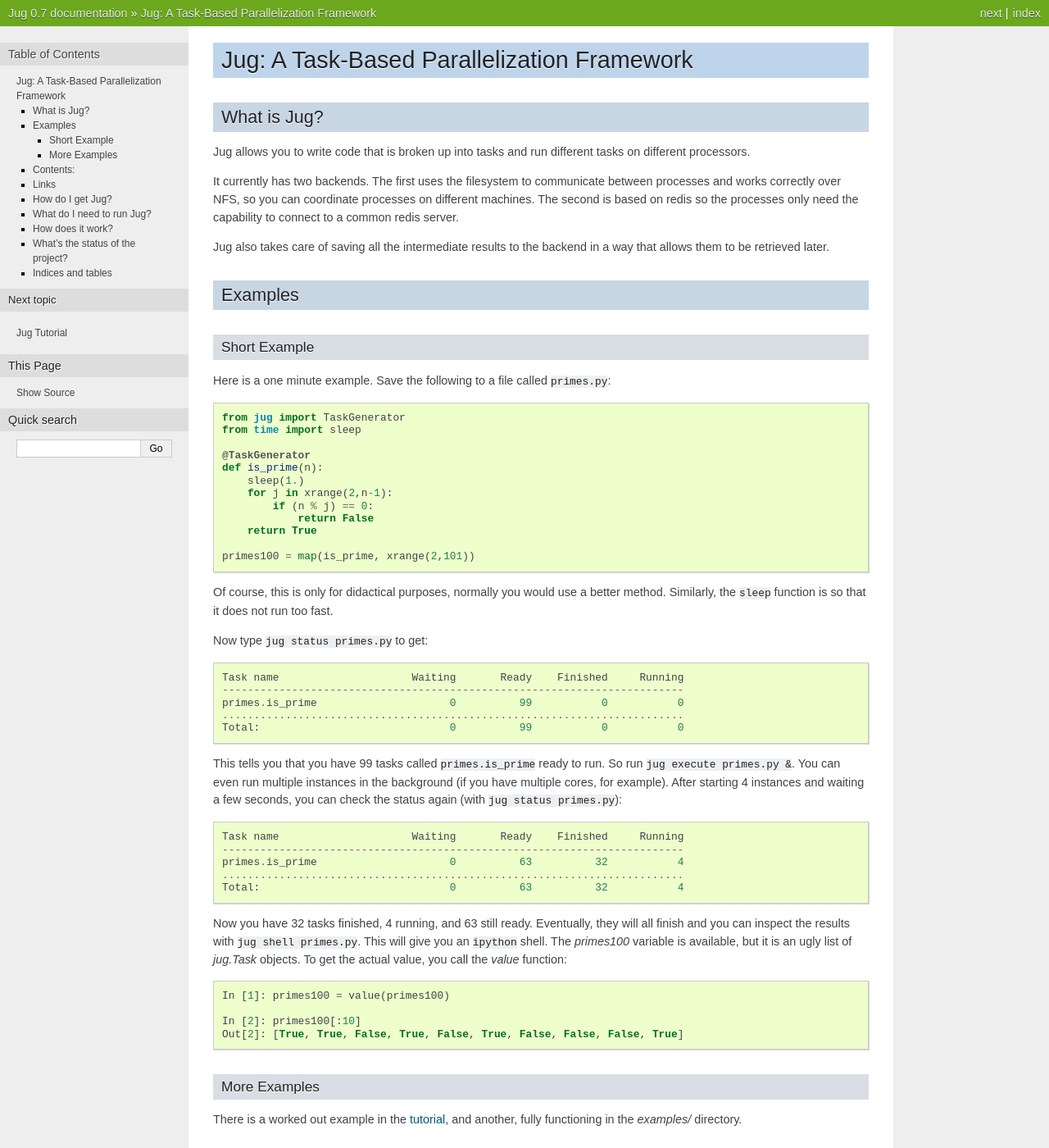
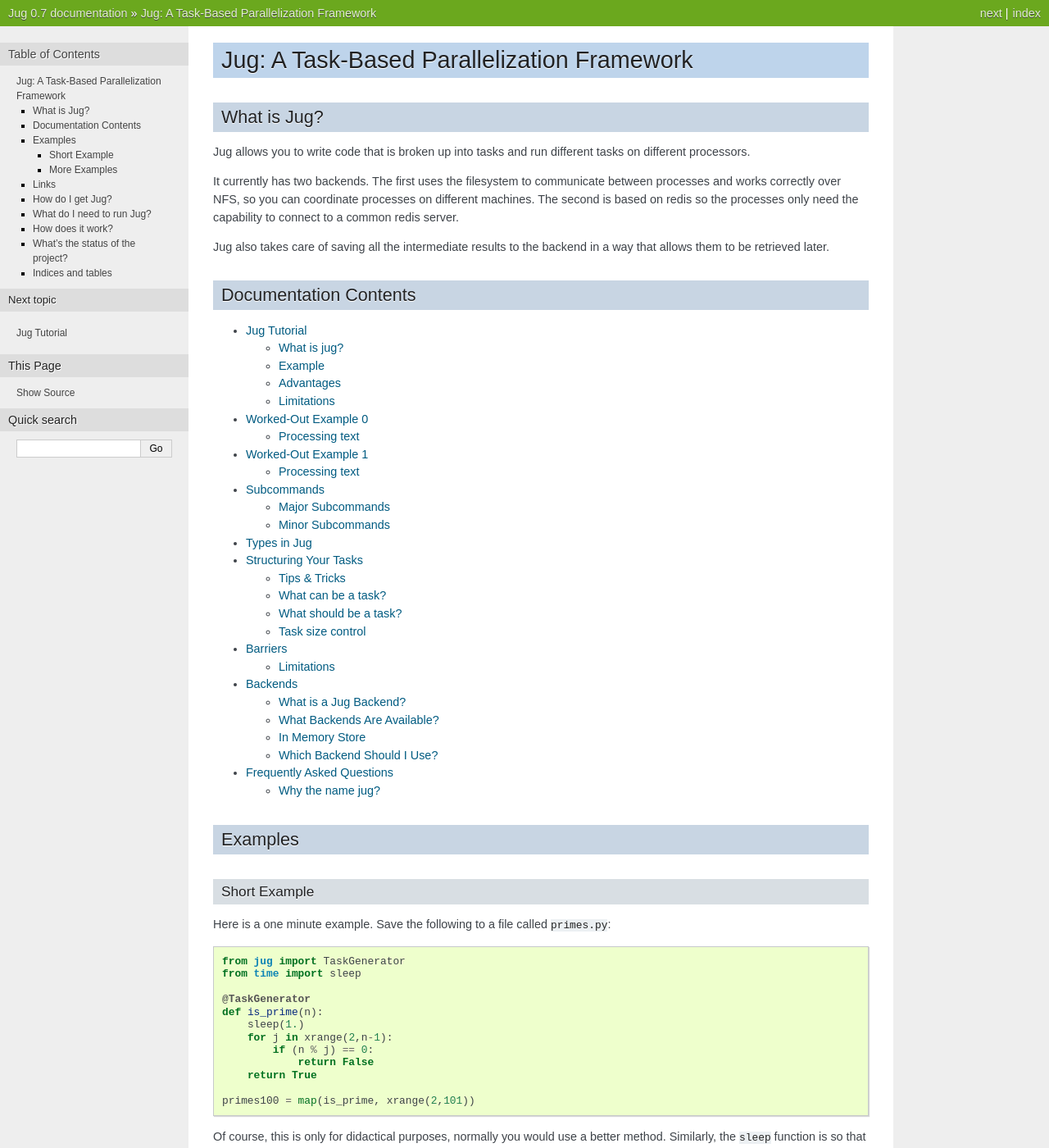
Before and after one commit to luispedro/jug, a Sphinx documentation site: the page built from docs/index.rst, in a window 1280 px wide and 1400 px high. Shown: the whole window at 82% size. Built offline with Sphinx 7.4.7, drawn with Linux system fonts in a browser that asks for light colours; some of the changed text lies outside the part shown.

Commit message:
DOC: Add a F.A.Q. file

```diff
--- /dev/null
+++ b/docs/faq.rst
@@ -0,0 +1,10 @@
+==========================
+Frequently Asked Questions
+==========================
+
+Why the name jug?
+-----------------
+
+The cluster I was using when I first started developing jug was called
+"juggernaut". That is too long and there is a Unix tradition of 3-character
+programme names, so I abbreviated it to jug.
--- a/docs/index.rst
+++ b/docs/index.rst
@@ -16,6 +16,22 @@
 Jug also takes care of saving all the intermediate results to the backend in a
 way that allows them to be retrieved later.
 
+
+Documentation Contents
+----------------------
+
+.. toctree::
+    :maxdepth: 2
+
+    tutorial.rst
+    decrypt-example.rst
+    text-example.rst
+    subcommands.rst
+    types.rst
+    tasks.rst
+    barrier.rst
+    backends.rst
+    faq.rst
 
 Examples
 --------
```
Also changed, not shown: other parts of docs/index.rst (+0 -16 lines).
